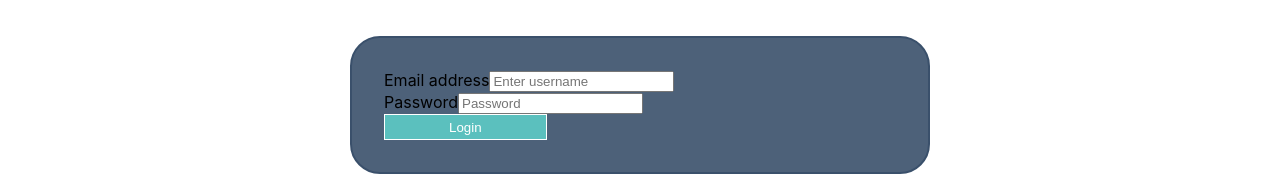
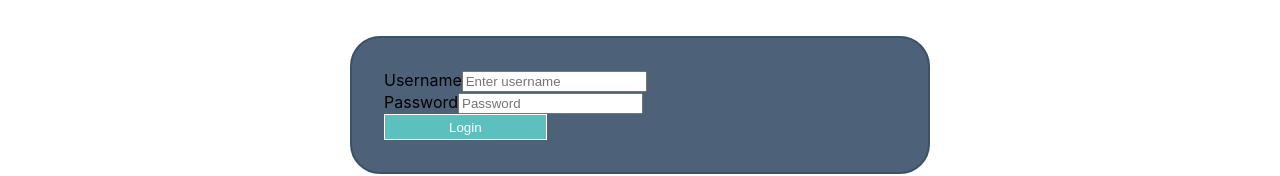
Before and after one commit to GSherif/GoodReads_Admin, a React (Create React App) app: page /login in a window 1280 px wide. Shown: the part 575-751 px from the top of the page. Built offline with nearby package versions, Linux system fonts and the light colour scheme; no server answers.

Commit message:
Edit admin_login

```diff
--- a/src/API/admin.js
+++ b/src/API/admin.js
@@ -4,20 +4,9 @@ const BACKEND_URL = process.env.REACT_APP_BACKEND_URL || 'http://localhost:3000'
 
 export const login = ({ username, password }) => {
     debugger;
-    return axios.post(`${BACKEND_URL}/api/users/login`, {
+    return axios.post(`${BACKEND_URL}/api/admin/login`, {
         username,
         password
     })
         .then(res => res.data);
 }
-
-
-// export const getUsers = () => {
-//     debugger;
-//     return axios.get(`${BACKEND_URL}/api/users`, {
-//         headers: {
-//             authorization: `Bearer ${localStorage.getItem('token')}`,
-//         }
-//     })
-//         .then(res => res.data);
-// }
--- a/src/Components/Shared/Forms/login.js
+++ b/src/Components/Shared/Forms/login.js
@@ -16,8 +16,6 @@ export default class LoginForm extends Component {
     }
 
     handleSubmit = () => {
-        // e.preventDefault();
-        // if (!(this.state.email && this.state.password)) return;
         const { username, password } = this.state;
         debugger;
         login({ username, password })
@@ -25,20 +23,9 @@ export default class LoginForm extends Component {
                 localStorage.setItem('token', res.token);
                 this.props.history.push('/admin');
             })
-        .catch(err => {
+            .catch(err => {
 
-        })
-        // value.checkUser(user);
-        // console.log(value.loggedUser);
-        // if (value.loggedUser.admin === true) {
-        //     this.props.history.push('/admin');
-        // }
-        // else if (value.loggedUser.admin === false) {
-        //     this.props.history.push('/userProfile');
-        // }
-        // else {
-        //     this.props.history.push('/categories');
-        // }
+            })
     }
 
     render() {
@@ -46,7 +33,7 @@ export default class LoginForm extends Component {
         return (
             <Form className='login bg-darkgrey form-border' onSubmit={this.handleSubmit()}>
                 <Form.Group controlId="formBasicEmail">
-                    <Form.Label className="text-white">Email address</Form.Label>
+                    <Form.Label className="text-white">Username</Form.Label>
                     <Form.Control type="text" name="username" placeholder="Enter username" value={username} onChange={this.handleChange('username')} />
                 </Form.Group>
                 <Form.Group controlId="formBasicPassword">
```
